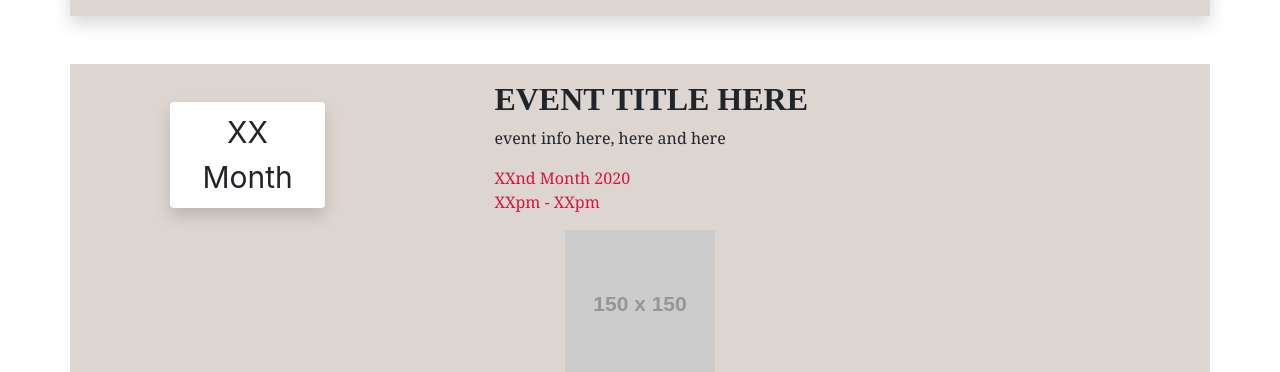
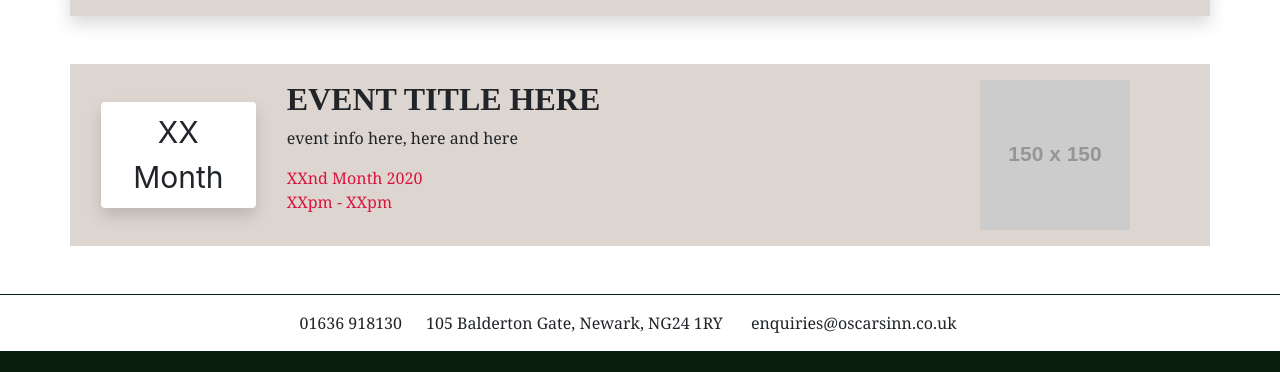
Before and after one commit to Pixel-Stitch/Oscars, a plain HTML site: page calender.html in a window 1280 px wide. Shown: the part 891-1263 px from the top of the page. Drawn offline with nearby package versions, Linux system fonts and the light colour scheme; placeholder pictures from the web are drawn by us; a web font is replaced by a local one.

Commit message:
calendar pic fix

```diff
--- a/calender.html
+++ b/calender.html
@@ -86,7 +86,7 @@
             <p>XXpm - XXpm</p>
         </div>
       </div>
-      <div class="col-md-4 text-center">
+      <div class="col-md-3 text-center">
         <img src="https://via.placeholder.com/150x150" alt="event">
       </div>
     </div>
```
